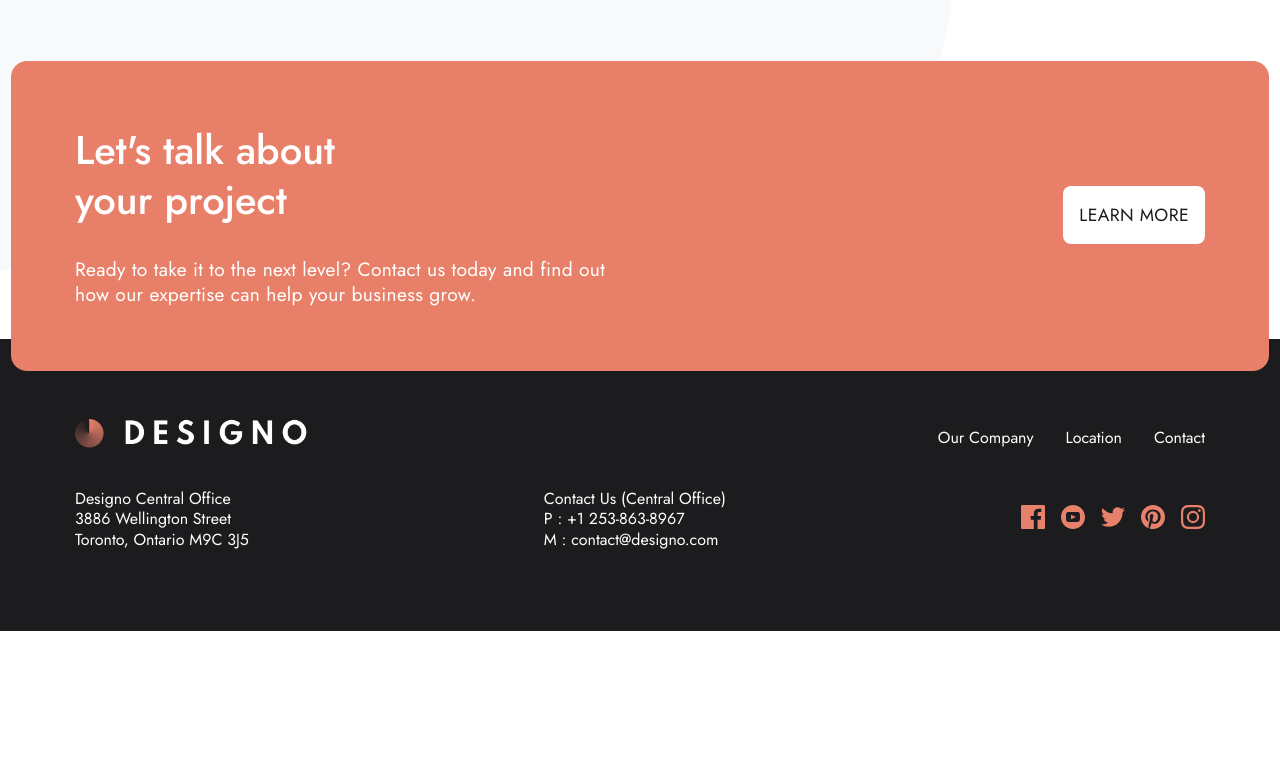
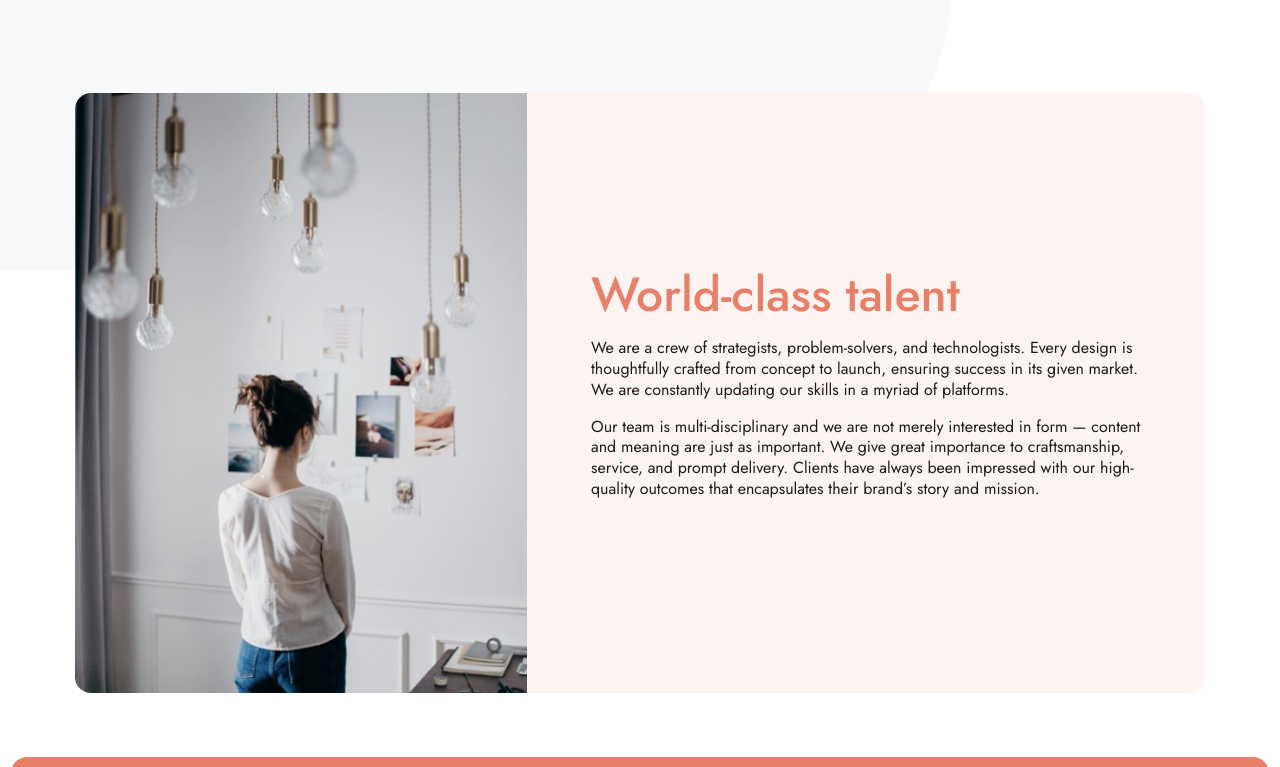
Before and after one commit to MuhammadRizwan-29/fem-designo, a plain HTML site: page our-company.html in a window 1280 px wide. Shown: the part 630-1397 px from the top of the page. Before the commit the page ends 1261 px from the top, so only its background shows below. Drawn offline with Linux system fonts and the light colour scheme.

Commit message:
World-Class Talent: Section created and content updated.

```diff
--- a/app/style.css
+++ b/app/style.css
@@ -3,8 +3,9 @@
   --light-peach: hsl(11, 100%, 80%);
   --black: hsl(270, 3%, 11%);
   --dark-gray: hsl(264, 5%, 20%);
-  --white: hsl(0, 0%, 100%);
+  --white: #ffffff;
   --light-gray: hsl(210, 17%, 95%);
+  --light-bg: hsl(14, 76%, 97%);
 }
 * {
   margin: 0;
@@ -371,6 +372,7 @@ section.intro--sec {
 .rounded--card .img--col img {
   width: 100%;
   height: 100%;
+  object-fit: cover;
 }
 .company__hero .text--col {
   background: var(--peach);
@@ -384,3 +386,19 @@ section.intro--sec {
 .rounded--card .text--wrapper h1 {
   margin-bottom: 1rem;
 }
+.world--talent {
+  padding: 2rem 0 4rem 0;
+}
+.talent {
+  height: 600px;
+}
+.talent .text--col {
+  background: var(--light-bg);
+}
+.talent .text--wrapper h1 {
+  color: var(--peach);
+}
+.talent .text--wrapper p {
+  color: var(--black);
+  margin-bottom: 1rem;
+}
--- a/our-company.html
+++ b/our-company.html
@@ -57,6 +57,35 @@
           </div>
           <div class="img--col">
             <img src="./src/images/image-about-hero.jpg" alt="About Image" />
+          </div>
+        </div>
+      </section>
+      <section class="world--talent">
+        <div class="container rounded--card talent">
+          <div class="img--col">
+            <img
+              src="./src/images/image-world-class-talent.jpg"
+              alt="About Image"
+            />
+          </div>
+          <div class="text--col">
+            <div class="text--wrapper">
+              <h1>World-class talent</h1>
+              <p>
+                We are a crew of strategists, problem-solvers, and
+                technologists. Every design is thoughtfully crafted from concept
+                to launch, ensuring success in its given market. We are
+                constantly updating our skills in a myriad of platforms.
+              </p>
+
+              <p>
+                Our team is multi-disciplinary and we are not merely interested
+                in form — content and meaning are just as important. We give
+                great importance to craftsmanship, service, and prompt delivery.
+                Clients have always been impressed with our high-quality
+                outcomes that encapsulates their brand’s story and mission.
+              </p>
+            </div>
           </div>
         </div>
       </section>
```
